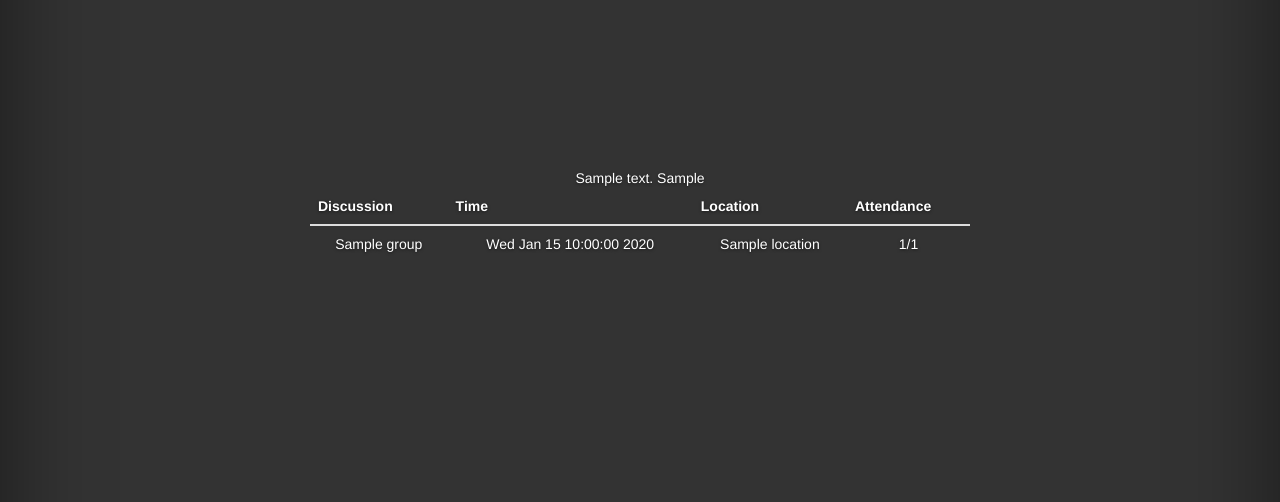
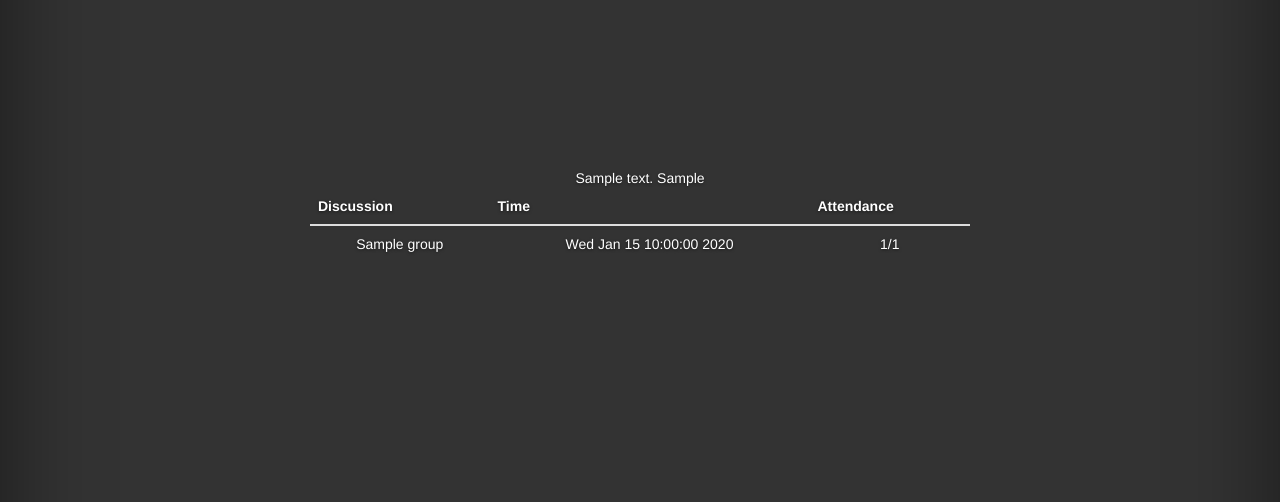
Before and after one commit to ClassDiscuss/class-discuss-site, a Django app: template class_discuss_site/templates/class_discuss_site/course.html in a window 1280 px wide. Shown: the part 175-677 px from the top of the page. Run offline with Django 3.2, Linux system fonts and the light colour scheme; tables that the repository leaves empty hold one stand-in row (values such as "Sample post"); the template is opened without the code that fills it: values that come from a table or form of the project are taken from there, most other values are stand-ins (such as "Sample title", 1, 10 or a date in 2020); parts of the project's set-up code (start-up, migrations or seed data) failed here and were passed over; some libraries are stand-ins or nearby versions.

Commit message:
Don't use locations in top level views

```diff
--- a/class_discuss_site/templates/class_discuss_site/course.html
+++ b/class_discuss_site/templates/class_discuss_site/course.html
@@ -13,7 +13,6 @@
             <tr>
                 <th>Discussion</th>
                 <th>Time</th>
-                <th>Location</th>
                 <th>Attendance</th>
             </tr>
             </thead>
@@ -22,7 +21,6 @@
                 <tr>
                     <td><a href="/groups/{{ group.id }}/">{{ group.name }}</a></td>
                     <td>{{ group.time.ctime }}</td>
-                    <td>{{ group.location }}</td>
                     <td>{{ group.attendees.count }}/{{ group.size }}</td>
                 </tr>
             {% endfor %}
--- a/class_discuss_site/templates/class_discuss_site/groups.html
+++ b/class_discuss_site/templates/class_discuss_site/groups.html
@@ -10,7 +10,6 @@
                     <th>Course</th>
                     <th>Discussion</th>
                     <th>Time</th>
-                    <th>Location</th>
                     <th>Attendance</th>
                 </tr>
             </thead>
@@ -20,7 +19,6 @@
                     <td><a href="/courses/{{ group.course.id }}/">{{ group.course.name }}</a></td>
                     <td><a href="/groups/{{ group.id }}/">{{ group.name }}</a></td>
                     <td>{{ group.time.ctime }}</td>
-                    <td>{{ group.location }}</td>
                     <td>{{ group.attendees.count }}/{{ group.size }}</td>
                 </tr>
             {% endfor %}
```
